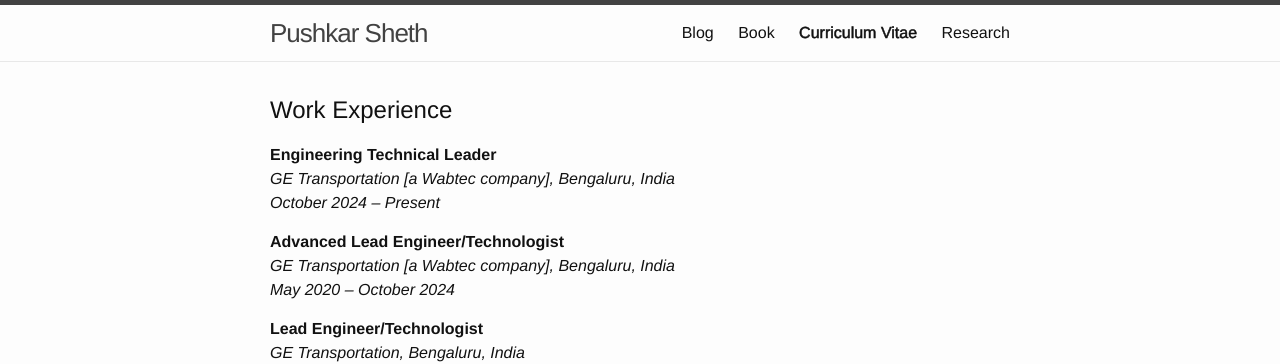
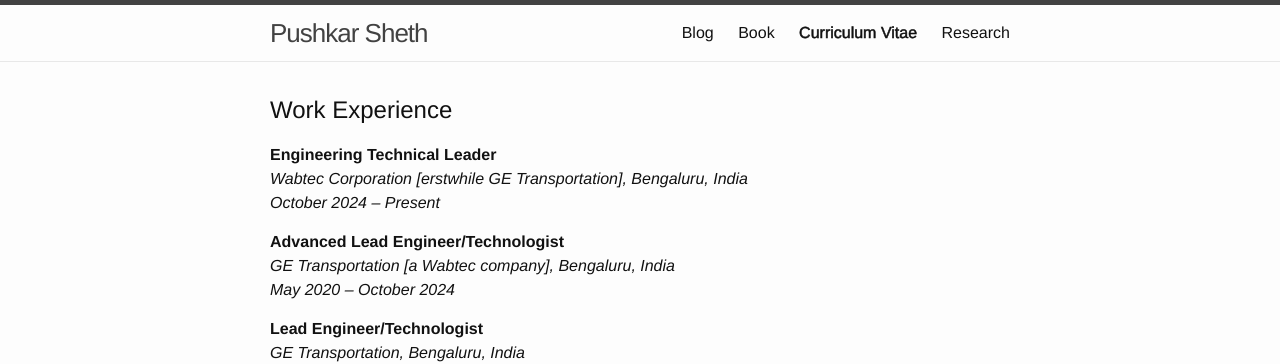
Before and after one commit to phsheth/phsheth.github.io, a Jekyll site: the page built from cv.md, in a window 1280 px wide. Shown: the top 364 px of the page. Built offline with Jekyll 4.4.1, drawn with Linux system fonts in a browser that asks for light colours.

Commit message:
small change in cv

```diff
--- a/cv.md
+++ b/cv.md
@@ -9,7 +9,7 @@ permalink: /cv/
 # Work Experience
 
 **Engineering Technical Leader**
-*GE Transportation [a Wabtec company], Bengaluru, India*
+*Wabtec Corporation [erstwhile GE Transportation], Bengaluru, India*
 *October 2024 -- Present*
 
 **Advanced Lead Engineer/Technologist**
```
